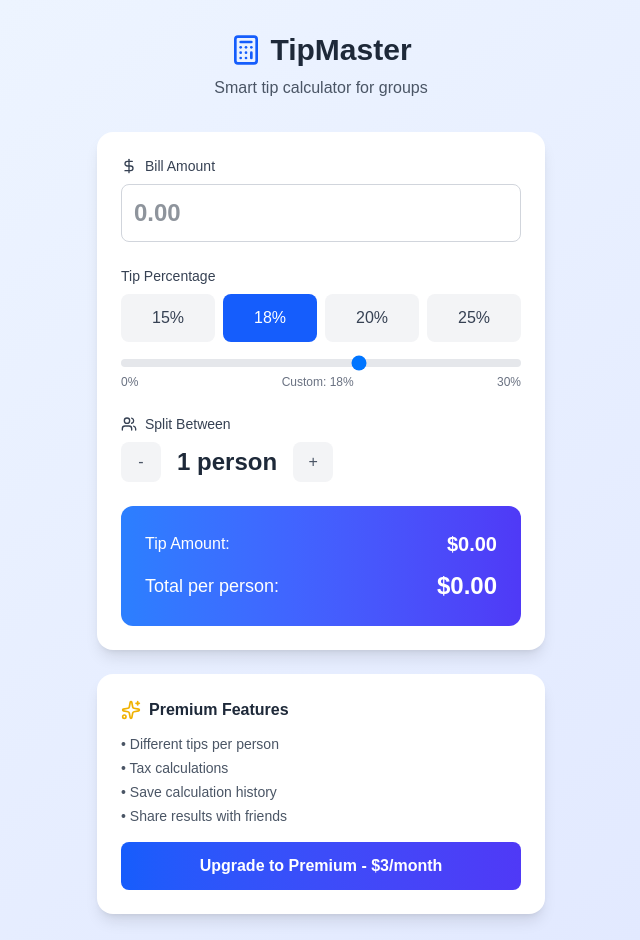
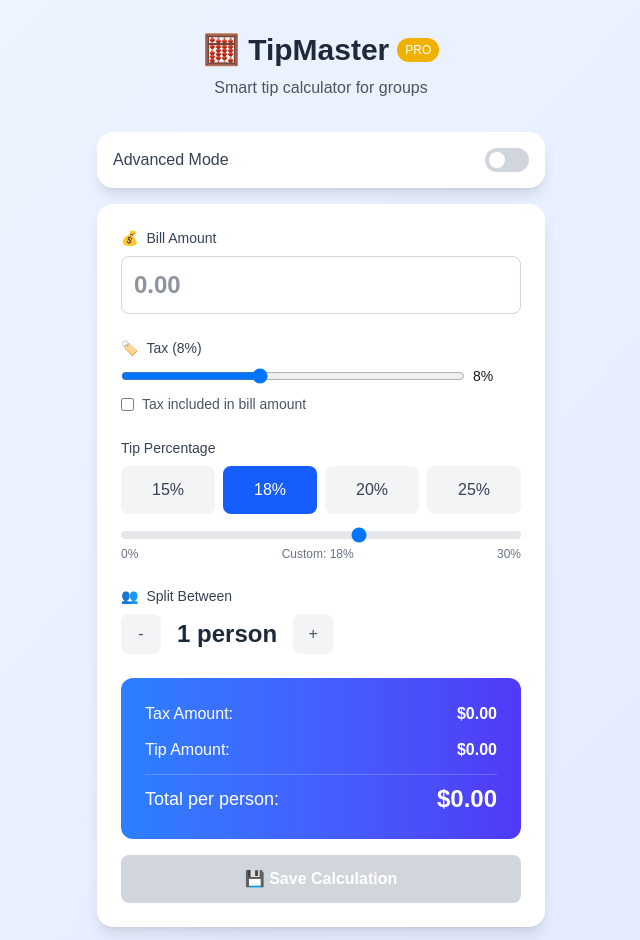
Before and after one commit to cyhzz/tipmaster-calculator, a Next.js app: page / in a window 1280 px wide. Shown: the top 940 px of the page, without its empty margins (319-959 px from the left). Built offline with nearby package versions, Linux system fonts and the light colour scheme.

Commit message:
Update page.js

```diff
--- a/app/page.js
+++ b/app/page.js
@@ -1,18 +1,79 @@
-// app/page.js
+// app/page.js - ENHANCED VERSION WITH PREMIUM FEATURES
 'use client';
-import { useState } from 'react';
-import { Calculator, DollarSign, Users, Sparkles } from 'lucide-react';
+import { useState, useEffect } from 'react';
 
 export default function TipCalculator() {
+  // Basic state
   const [billAmount, setBillAmount] = useState('');
   const [tipPercentage, setTipPercentage] = useState(18);
   const [numberOfPeople, setNumberOfPeople] = useState(1);
 
+  // Premium state
+  const [advancedMode, setAdvancedMode] = useState(false);
+  const [taxPercentage, setTaxPercentage] = useState(8);
+  const [isTaxIncluded, setIsTaxIncluded] = useState(false);
+  const [individualTips, setIndividualTips] = useState([18]);
+  const [calculationHistory, setCalculationHistory] = useState([]);
+
+  // Load history from localStorage on component mount
+  useEffect(() => {
+    const saved = localStorage.getItem('tipmaster-history');
+    if (saved) {
+      setCalculationHistory(JSON.parse(saved));
+    }
+  }, []);
+
   // Calculate totals
   const bill = parseFloat(billAmount) || 0;
-  const tipAmount = bill * (tipPercentage / 100);
-  const totalAmount = bill + tipAmount;
-  const perPerson = totalAmount / numberOfPeople;
+  const taxAmount = bill * (taxPercentage / 100);
+
+  // Calculate base amount (without tax if tax is included)
+  const baseAmount = isTaxIncluded ? bill - taxAmount : bill;
+
+  // Calculate individual tips if in advanced mode
+  let totalTipAmount = 0;
+  let perPersonAmounts = [];
+
+  if (advancedMode && individualTips.length === numberOfPeople) {
+    totalTipAmount = individualTips.reduce((sum, tip, index) => {
+      const personTip = baseAmount * (tip / 100);
+      perPersonAmounts[index] = (baseAmount + taxAmount + personTip) / numberOfPeople;
+      return sum + personTip;
+    }, 0);
+  } else {
+    // Standard calculation
+    totalTipAmount = baseAmount * (tipPercentage / 100);
+    const totalPerPerson = (baseAmount + taxAmount + totalTipAmount) / numberOfPeople;
+    perPersonAmounts = Array(numberOfPeople).fill(totalPerPerson);
+  }
+
+  const totalAmount = baseAmount + taxAmount + totalTipAmount;
+
+  // Save to history
+  const saveToHistory = () => {
+    if (bill > 0) {
+      const newCalculation = {
+        id: Date.now(),
+        bill,
+        tip: advancedMode ? 'Variable' : tipPercentage,
+        people: numberOfPeople,
+        total: totalAmount,
+        date: new Date().toLocaleTimeString(),
+        advanced: advancedMode
+      };
+
+      const newHistory = [newCalculation, ...calculationHistory.slice(0, 9)]; // Keep last 10
+      setCalculationHistory(newHistory);
+      localStorage.setItem('tipmaster-history', JSON.stringify(newHistory));
+    }
+  };
+
+  // Update individual tips when number of people changes
+  useEffect(() => {
+    if (advancedMode) {
+      setIndividualTips(Array(numberOfPeople).fill(tipPercentage));
+    }
+  }, [numberOfPeople, advancedMode, tipPercentage]);
 
   return (
     <div className="min-h-screen bg-gradient-to-br from-blue-50 to-indigo-100 py-8 px-4">
@@ -20,10 +81,33 @@
         {/* Header */}
         <div className="text-center mb-8">
           <div className="flex items-center justify-center gap-2 mb-2">
-            <Calculator className="w-8 h-8 text-blue-600" />
+            <span className="text-3xl">🧮</span>
             <h1 className="text-3xl font-bold text-gray-800">TipMaster</h1>
+            <span className="bg-yellow-500 text-white text-xs px-2 py-1 rounded-full">PRO</span>
           </div>
           <p className="text-gray-600">Smart tip calculator for groups</p>
+        </div>
+
+        {/* Advanced Mode Toggle */}
+        <div className="bg-white rounded-2xl shadow-lg p-4 mb-4">
+          <div className="flex items-center justify-between">
+            <span className="font-medium text-gray-700">Advanced Mode</span>
+            <button
+              onClick={() => setAdvancedMode(!advancedMode)}
+              className={`relative inline-flex h-6 w-11 items-center rounded-full transition-colors ${advancedMode ? 'bg-blue-600' : 'bg-gray-300'
+                }`}
+            >
+              <span
+                className={`inline-block h-4 w-4 transform rounded-full bg-white transition-transform ${advancedMode ? 'translate-x-6' : 'translate-x-1'
+                  }`}
+              />
+            </button>
+          </div>
+          {advancedMode && (
+            <p className="text-xs text-green-600 mt-2">
+              💎 Premium features activated! Different tips per person enabled.
+            </p>
+          )}
         </div>
 
         {/* Calculator Card */}
@@ -31,7 +115,7 @@
           {/* Bill Amount */}
           <div className="mb-6">
             <label className="flex items-center gap-2 text-sm font-medium text-gray-700 mb-2">
-              <DollarSign className="w-4 h-4" />
+              <span>💰</span>
               Bill Amount
             </label>
             <input
@@ -43,12 +127,40 @@
             />
           </div>
 
+          {/* Tax Settings */}
+          <div className="mb-6">
+            <label className="flex items-center gap-2 text-sm font-medium text-gray-700 mb-2">
+              <span>🏷️</span>
+              Tax ({taxPercentage}%)
+            </label>
+            <div className="flex gap-2 mb-2">
+              <input
+                type="range"
+                min="0"
+                max="20"
+                value={taxPercentage}
+                onChange={(e) => setTaxPercentage(parseInt(e.target.value))}
+                className="flex-1"
+              />
+              <span className="text-sm font-medium w-12">{taxPercentage}%</span>
+            </div>
+            <label className="flex items-center gap-2 text-sm text-gray-600">
+              <input
+                type="checkbox"
+                checked={isTaxIncluded}
+                onChange={(e) => setIsTaxIncluded(e.target.checked)}
+                className="rounded"
+              />
+              Tax included in bill amount
+            </label>
+          </div>
+
           {/* Tip Percentage */}
           <div className="mb-6">
             <label className="block text-sm font-medium text-gray-700 mb-2">
-              Tip Percentage
+              {advancedMode ? 'Default Tip Percentage' : 'Tip Percentage'}
             </label>
-            <div className="grid grid-cols-4 gap-2">
+            <div className="grid grid-cols-4 gap-2 mb-2">
               {[15, 18, 20, 25].map((percent) => (
                 <button
                   key={percent}
@@ -82,7 +194,7 @@
           {/* Number of People */}
           <div className="mb-6">
             <label className="flex items-center gap-2 text-sm font-medium text-gray-700 mb-2">
-              <Users className="w-4 h-4" />
+              <span>👥</span>
               Split Between
             </label>
             <div className="flex items-center gap-4">
@@ -102,41 +214,115 @@
             </div>
           </div>
 
+          {/* Individual Tips (Premium Feature) */}
+          {advancedMode && numberOfPeople > 1 && (
+            <div className="mb-6 p-4 bg-blue-50 rounded-lg border border-blue-200">
+              <label className="flex items-center gap-2 text-sm font-medium text-gray-700 mb-3">
+                <span>🎯</span>
+                Individual Tips (%)
+              </label>
+              <div className="grid gap-2">
+                {individualTips.map((tip, index) => (
+                  <div key={index} className="flex items-center gap-3">
+                    <span className="text-sm font-medium w-16">Person {index + 1}:</span>
+                    <input
+                      type="range"
+                      min="0"
+                      max="30"
+                      value={tip}
+                      onChange={(e) => {
+                        const newTips = [...individualTips];
+                        newTips[index] = parseInt(e.target.value);
+                        setIndividualTips(newTips);
+                      }}
+                      className="flex-1"
+                    />
+                    <span className="text-sm font-medium w-12">{tip}%</span>
+                  </div>
+                ))}
+              </div>
+            </div>
+          )}
+
           {/* Results */}
-          <div className="bg-gradient-to-r from-blue-500 to-indigo-600 rounded-xl p-6 text-white">
+          <div className="bg-gradient-to-r from-blue-500 to-indigo-600 rounded-xl p-6 text-white mb-4">
             <div className="space-y-3">
               <div className="flex justify-between items-center">
+                <span>Tax Amount:</span>
+                <span className="font-bold">${taxAmount.toFixed(2)}</span>
+              </div>
+              <div className="flex justify-between items-center">
                 <span>Tip Amount:</span>
-                <span className="text-xl font-bold">${tipAmount.toFixed(2)}</span>
+                <span className="font-bold">${totalTipAmount.toFixed(2)}</span>
               </div>
-              <div className="flex justify-between items-center text-lg">
-                <span>Total per person:</span>
-                <span className="text-2xl font-bold">${perPerson.toFixed(2)}</span>
+              <div className="border-t border-white/20 pt-2">
+                <div className="flex justify-between items-center text-lg">
+                  <span>Total per person:</span>
+                  <span className="text-2xl font-bold">${perPersonAmounts[0]?.toFixed(2) || '0.00'}</span>
+                </div>
               </div>
             </div>
           </div>
+
+          {/* Save Button */}
+          <button
+            onClick={saveToHistory}
+            disabled={bill <= 0}
+            className="w-full bg-green-500 text-white py-3 rounded-lg font-semibold hover:bg-green-600 disabled:bg-gray-300 disabled:cursor-not-allowed transition-all"
+          >
+            💾 Save Calculation
+          </button>
         </div>
 
+        {/* Calculation History */}
+        {calculationHistory.length > 0 && (
+          <div className="bg-white rounded-2xl shadow-lg p-6 mb-6">
+            <h3 className="font-semibold text-gray-800 mb-3 flex items-center gap-2">
+              <span>📊</span>
+              Recent Calculations
+            </h3>
+            <div className="space-y-2 max-h-60 overflow-y-auto">
+              {calculationHistory.map((calc) => (
+                <div key={calc.id} className="flex justify-between items-center p-3 bg-gray-50 rounded-lg">
+                  <div>
+                    <div className="font-medium">${calc.bill.toFixed(2)}</div>
+                    <div className="text-xs text-gray-500">
+                      {calc.people} {calc.people === 1 ? 'person' : 'people'} • {calc.date}
+                      {calc.advanced && <span className="text-blue-600 ml-1">• Advanced</span>}
+                    </div>
+                  </div>
+                  <div className="text-right">
+                    <div className="font-bold text-green-600">${calc.total.toFixed(2)}</div>
+                    <div className="text-xs text-gray-500">{calc.tip}% tip</div>
+                  </div>
+                </div>
+              ))}
+            </div>
+          </div>
+        )}
+
         {/* Premium Features Teaser */}
-        <div className="bg-white rounded-2xl shadow-lg p-6">
+        <div className="bg-gradient-to-r from-purple-500 to-pink-500 rounded-2xl shadow-lg p-6 text-white">
           <div className="flex items-center gap-2 mb-3">
-            <Sparkles className="w-5 h-5 text-yellow-500" />
-            <h3 className="font-semibold text-gray-800">Premium Features</h3>
+            <span className="text-xl">💎</span>
+            <h3 className="font-semibold">TipMaster Pro</h3>
           </div>
-          <ul className="text-sm text-gray-600 space-y-1">
-            <li>• Different tips per person</li>
-            <li>• Tax calculations</li>
-            <li>• Save calculation history</li>
-            <li>• Share results with friends</li>
+          <ul className="text-sm space-y-2 mb-4">
+            <li className="flex items-center gap-2">✅ Different tips per person</li>
+            <li className="flex items-center gap-2">✅ Tax calculations</li>
+            <li className="flex items-center gap-2">✅ Save calculation history</li>
+            <li className="flex items-center gap-2">✅ Export results</li>
+            <li className="flex items-center gap-2">✅ No ads</li>
           </ul>
-          <button className="w-full mt-4 bg-gradient-to-r from-blue-600 to-indigo-600 text-white py-3 rounded-lg font-semibold hover:from-blue-700 hover:to-indigo-700 transition-all">
-            Upgrade to Premium - $3/month
+          <button className="w-full bg-white text-purple-600 py-3 rounded-lg font-semibold hover:bg-gray-100 transition-all">
+            Upgrade to Pro - $3/month
           </button>
+          <p className="text-xs text-center mt-2 text-white/80">Try premium features FREE for 7 days</p>
         </div>
 
         {/* Footer */}
         <div className="text-center mt-6 text-gray-500 text-sm">
-          <p>TipMaster - Making group dining easy</p>
+          <p>TipMaster Pro - Making group dining easy 💫</p>
         </div>
       </div>
     </div>
```
